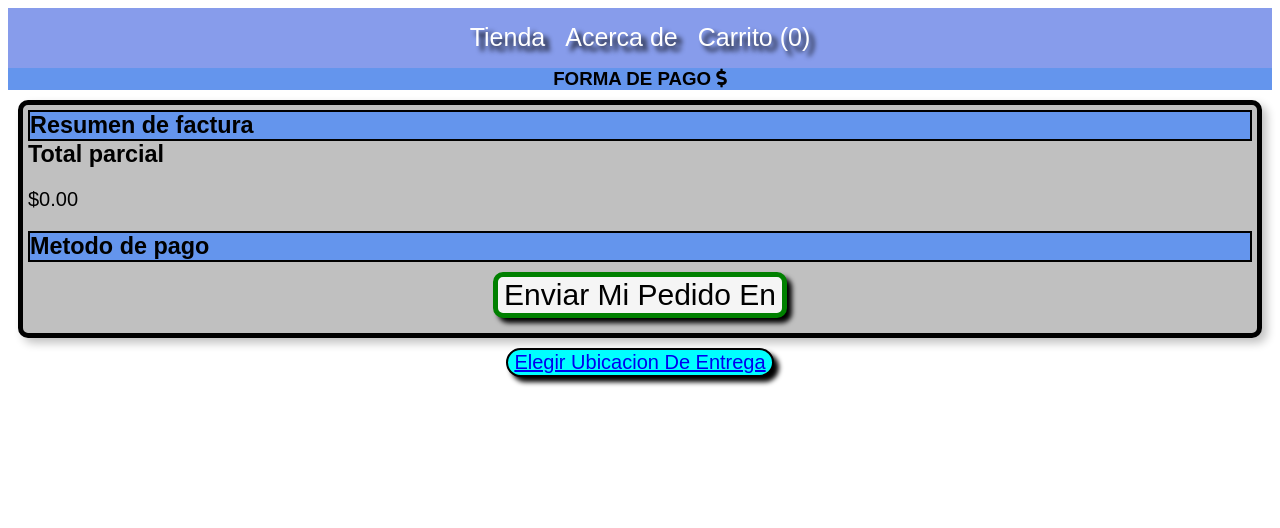
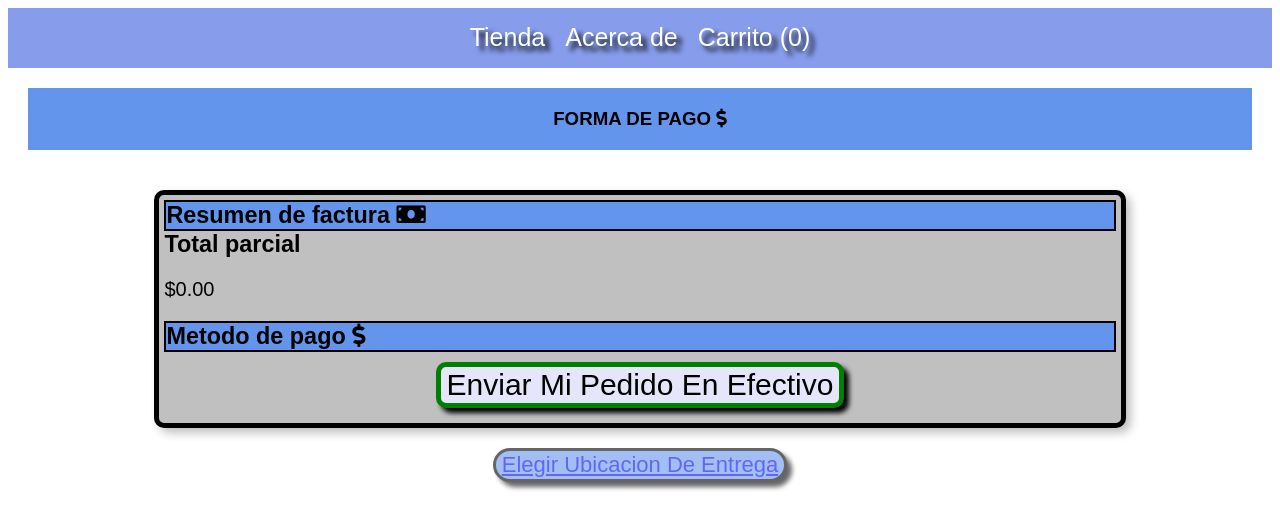
Before and after one commit to tholliver/carrito, a React (Create React App) app: page /pago in a window 1280 px wide. Shown: the top 528 px of the page. Built offline with nearby package versions, Linux system fonts and the light colour scheme.

Commit message:
modificaciones en forma de pago

```diff
--- a/src/pages/payment/Styles.css
+++ b/src/pages/payment/Styles.css
@@ -5,16 +5,12 @@ body{
 }
 .contenedor-forma-de-pago{
     display: flex;
-justify-content: center;
-color: black;
-/*text-shadow: 1px 1px 10px white;*/
-background-color: cornflowerblue;
+    justify-content: center;
+    color: black;
+    /*text-shadow: 1px 1px 10px white;*/
+    background-color: white;
+    padding: 20px;
 }
-
-
-
-
-
 
 
 /*.caja-forma-de-pago{
@@ -25,10 +21,20 @@ background-color: cornflowerblue;
     justify-content: center;
 }*/
 
+.text-center-forma {
+    display: flex;
+    justify-content: center;
+    background: cornflowerblue;
+    padding: 20px;
+    width: 100%;
+}
+
 .caja-resumen-de-factura {
     display: flex;
     justify-content: left;
-    padding: 10px;
+    padding: 20px;
+    margin-left: 10%;
+    margin-right: 10%;
 }
 .resumen-de-factura {
     display: table-row;
@@ -58,7 +64,7 @@ background-color: cornflowerblue;
     padding: 10px;
 }
 .boton-enviar-mi-pedido {
-    background: whitesmoke;
+    background: lavender;
     border: 5px solid green;
     border-radius: 10px;
     transition: .5s;
@@ -71,11 +77,16 @@ background-color: cornflowerblue;
     justify-content: center;
 }
 .elegir-ubicacion-de-entrega {
-    background: cyan;
-    border: 2px solid black;
+    background: cornflowerblue;
+    border: 3px solid black;
     border-radius: 30px;
     transition: .5s;
     box-shadow: 5px 5px 5px black;
-    font-size: 20px;
+    font-size: 22px;
     cursor: pointer;
+    opacity: 0.6;
 }
+
+.elegir-ubicacion-de-entrega:hover {
+    opacity: 1;
+}
--- a/src/pages/payment/index.js
+++ b/src/pages/payment/index.js
@@ -18,7 +18,7 @@ const Payment = () => {
 
       <div className ="contenedor-general">
         <div className="contenedor-forma-de-pago">
-            <div className="text-center forma de pago">
+            <div className="text-center-forma de pago">
               <h3>FORMA DE PAGO <i className="fas fa-dollar-sign"></i> </h3>
             </div>
         </div>
@@ -26,15 +26,15 @@ const Payment = () => {
         <div className="caja-forma-de-pago">
             <div className="caja-resumen-de-factura">
                 <div className="resumen-de-factura">
-                  <h3 className="resumen de factura">Resumen de factura</h3>
+                  <h3 className="resumen de factura">Resumen de factura <i className="fas fa-money-bill"></i> </h3>
                   <h3 className="total-parcial">Total parcial</h3>
                   <p className="total-parcial-numero">{formatNumber(total)}</p>
-                  <h3 className="metodo-de-pago">Metodo de pago</h3>
+                  <h3 className="metodo-de-pago">Metodo de pago <i className="fas fa-dollar-sign"></i> </h3>
                     <div className="contenedor-boton-enviar-mi-pedido">
                       <button
                       type="button"
                       className="boton-enviar-mi-pedido"
-                      > Enviar Mi Pedido En
+                      > Enviar Mi Pedido En Efectivo
                       </button>
                     </div>
                 </div>
```
